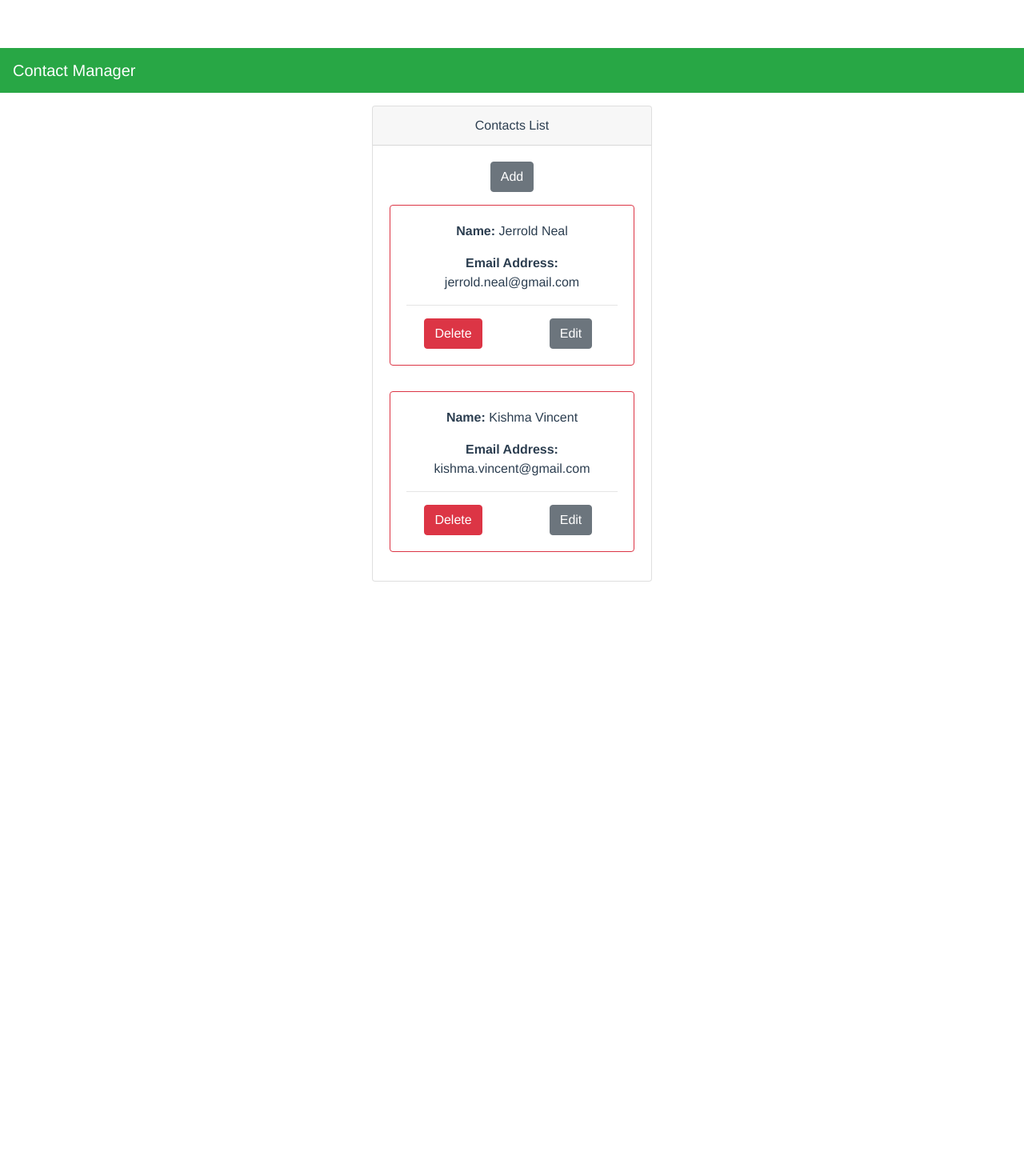
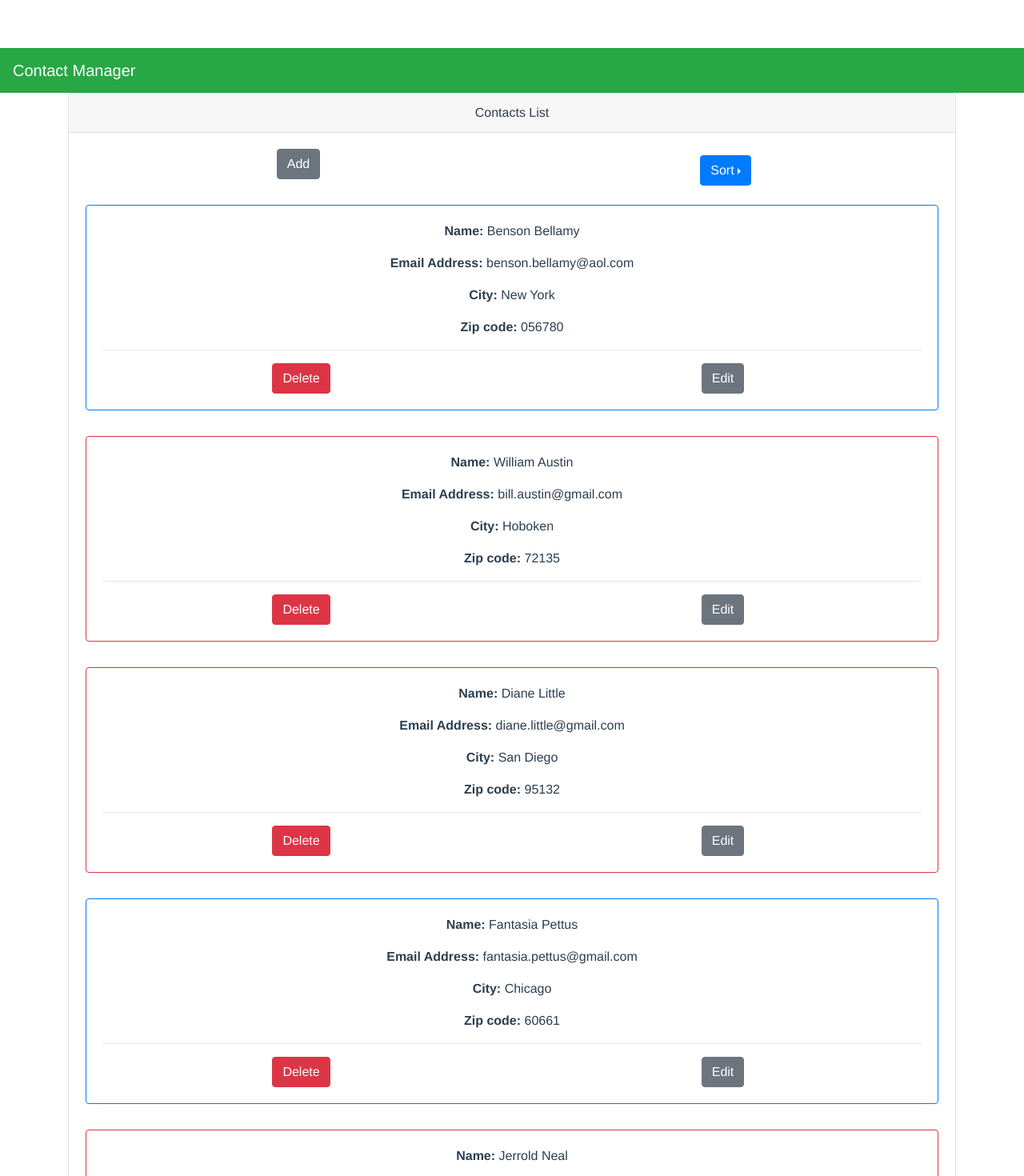
Before and after one commit to jerroldneal/asurity, a Vue app: page / in a window 1280 px wide. Shown: the top 1470 px of the page at 80% size. Before the commit the page ends 800 px from the top, so only its background shows below. Built offline with nearby package versions, Linux system fonts and the light colour scheme; data requests are answered from the project's data file.

Commit message:
Added sorting and at least 10 sample contacts

```diff
--- a/data/db.json
+++ b/data/db.json
@@ -7,7 +7,7 @@
       "address": {
         "street": "12224 NE 8th St APT 310",
         "city": "BELLEVUE",
-        "state": "SD",
+        "state": "WA",
         "zip": "98005"
       },
       "phone": "18184450634",
@@ -30,9 +30,145 @@
       "phone": "3406900255",
       "contact": {
         "frequencyId": "0",
+        "methodId": "0"
+      },
+      "id": 2
+    },
+    {
+      "firstName": "Diane",
+      "lastName": "Little",
+      "email": "diane.little@gmail.com",
+      "address": {
+        "street": "123 Main St.",
+        "city": "San Diego",
+        "state": "CA",
+        "zip": "95132"
+      },
+      "phone": "7777777777",
+      "contact": {
+        "frequencyId": "0",
         "methodId": "1"
       },
-      "id": 2
+      "id": 3
+    },
+    {
+      "firstName": "Tony",
+      "lastName": "Neal",
+      "email": "tony.neal@gmail.com",
+      "address": {
+        "street": "777 Martin Luther King Dr.",
+        "city": "Atlanta",
+        "state": "GA",
+        "zip": "21882"
+      },
+      "phone": "6021231111",
+      "contact": {
+        "frequencyId": "0",
+        "methodId": "0"
+      },
+      "id": 4
+    },
+    {
+      "firstName": "Princess",
+      "lastName": "Pettus",
+      "email": "mookie@gmail.com",
+      "address": {
+        "street": "111 E Chestnut",
+        "city": "Chicago",
+        "state": "IL",
+        "zip": "60611"
+      },
+      "phone": "778-123-1111",
+      "contact": {
+        "frequencyId": "2",
+        "methodId": "2"
+      },
+      "id": 5
+    },
+    {
+      "firstName": "William",
+      "lastName": "Austin",
+      "email": "bill.austin@gmail.com",
+      "address": {
+        "street": "435 Western Ave.",
+        "city": "Hoboken",
+        "state": "NJ",
+        "zip": "72135"
+      },
+      "phone": "7774561623",
+      "contact": {
+        "frequencyId": "0",
+        "methodId": "0"
+      },
+      "id": 6
+    },
+    {
+      "firstName": "Veronique",
+      "lastName": "Page",
+      "email": "myuniqueone.nd@gmail.com",
+      "address": {
+        "street": "546 Las Vegas Blvd. #778",
+        "city": "Las Vegas",
+        "state": "NV",
+        "zip": "98123"
+      },
+      "phone": "425-233-4233",
+      "contact": {
+        "frequencyId": "2",
+        "methodId": "0"
+      },
+      "id": 7
+    },
+    {
+      "firstName": "Fantasia",
+      "lastName": "Pettus",
+      "email": "fantasia.pettus@gmail.com",
+      "address": {
+        "street": "555 W. Madison",
+        "city": "Chicago",
+        "state": "IL",
+        "zip": "60661"
+      },
+      "phone": "7871234566",
+      "contact": {
+        "frequencyId": "1",
+        "methodId": "1"
+      },
+      "id": 8
+    },
+    {
+      "firstName": "Parag",
+      "lastName": "Hafeez",
+      "email": "parag.hafeez@gmail.com",
+      "address": {
+        "street": "675 Chicago Ave.",
+        "city": "Bellevue",
+        "state": "WA",
+        "zip": "77712"
+      },
+      "phone": "3214327654",
+      "contact": {
+        "frequencyId": "0",
+        "methodId": "0"
+      },
+      "id": 9
+    },
+    {
+      "firstName": "Benson",
+      "lastName": "Bellamy",
+      "email": "benson.bellamy@aol.com",
+      "address": {
+        "street": "444 Peppermill St",
+        "city": "New York",
+        "state": "NY",
+        "zip": "056780"
+      },
+      "phone": "4154546667",
+      "contact": {
+        "frequencyId": "2",
+        "methodId": "2"
+      },
+      "id": 10
     }
   ],
   "contactFrequencies": [
--- a/src/App.vue
+++ b/src/App.vue
@@ -3,7 +3,9 @@
     <AppHeader />
     <b-container>
       <b-row class="justify-content-center">
-        <ListContacts :contacts="contactList" @addContact="addContactHandler" @updateContact="updateContactHandler" @deleteContact="deleteContactHandler"/>
+        <b-col>
+          <ListContacts :contacts="contactList" @addContact="addContactHandler" @updateContact="updateContactHandler" @deleteContact="deleteContactHandler" @sortBy="sortByHandler"/>
+        </b-col>
       </b-row>
     </b-container>
   </div>
@@ -22,7 +24,8 @@ export default {
   },
   data() {
     return {
-      contactList: []
+      contactList: [],
+      orderByList: ['email']
     }
   },
   methods: {
@@ -58,8 +61,15 @@ export default {
         console.log(error);
       }
     },
+    async sortByHandler(sortByField) {
+      console.log(sortByField);
+      this.orderByList = [sortByField];
+      await this.getContactList();
+    },
     async getList(collectionName) {
-      let url = `http://localhost:3000/${collectionName}`;
+      let sortOrder = this.orderByList ? "?_sort="+this.orderByList.join("&") : "";
+      let url = `http://localhost:3000/${collectionName}${sortOrder}`;
+      console.log("url",url);
       let result = await axios.get(url);
       console.log('getList', collectionName, result, result.data);
       return result.data;
--- a/src/components/ListContacts.vue
+++ b/src/components/ListContacts.vue
@@ -1,14 +1,30 @@
 <template>
-    <b-col md="4" class="m-3">
     <b-card header="Contacts List">
-      <ManageContact  @addContact="addContact"/>
+      <b-container>
+        <b-row>
+          <b-col>
+            <ManageContact  @addContact="addContact" md="2"/>
+          </b-col>
+          <b-col>
+            <b-dropdown id="dropdown-dropright" dropright text="Sort" variant="primary" class="m-2">
+              <b-dropdown-item @click="sortBy('firstName')" href="#">First Name</b-dropdown-item>
+              <b-dropdown-item @click="sortBy('lastName')" href="#">Last Name</b-dropdown-item>
+              <b-dropdown-item @click="sortBy('email')" href="#">Email</b-dropdown-item>
+              <b-dropdown-item @click="sortBy('address.city')" href="#">City</b-dropdown-item>
+              <b-dropdown-item @click="sortBy('address.zip')" href="#">Zip</b-dropdown-item>
+            </b-dropdown>
+          </b-col>
+        </b-row>
+      </b-container>
       <b-card-group deck>
-        <b-card style="min-width: 50%" class="m-3"
+        <b-card style="min-width: 50%;" class="m-3"
           :border-variant="contact.contact.frequencyId > 0 ? 'primary':'danger'"
           align="center"
           v-for="contact in contacts" :key="contact.id">
           <b-card-text><strong>Name:</strong>  {{contact.firstName}} {{contact.lastName}}</b-card-text>
           <b-card-text><strong>Email Address:</strong>  {{contact.email}}</b-card-text>
+          <b-card-text><strong>City:</strong>  {{contact.address.city}}</b-card-text>
+          <b-card-text><strong>Zip code:</strong>  {{contact.address.zip}}</b-card-text>
           <hr/>
           <b-row>
             <b-col>
@@ -21,7 +37,6 @@
         </b-card>
       </b-card-group>
     </b-card>
-  </b-col>
 </template>
 
 <script>
@@ -43,6 +58,10 @@ export default {
     },
     deleteContact(contactId) {
       this.$emit('deleteContact', contactId);
+    },
+    sortBy(sortField) {
+      console.log(sortField);
+      this.$emit('sortBy', sortField);
     }
   }
 }
--- a/src/components/ManageContact.vue
+++ b/src/components/ManageContact.vue
@@ -91,28 +91,18 @@ export default {
         PhoneNumber: null,
         StateSelected: null,
         StateOptions: [
-          { value: null, text: 'Please select a state' },
-          { value: 'WA', text: "Washington" },
-          { value: 'DC', text: "Washington D.C."}
+          { value: null, text: 'Please select a state' }
         ],
-
         ContactFrequencySelected: null,
         ContactFrequencyOptions: [
-          { value: null, text: 'Please select an option' },
-          { value: 0, text: 'Contact only about account information' },
-          { value: 1, text: 'OK to contact with marketing information' },
-          { value: 2, text: 'OK to contact with third-party marketing information' },
+          { value: null, text: 'Please select an option' }
         ],
         ContactMethodSelected: null,
         ContactMethodOptions: [
-          { value: null, text: 'Please select an option' },
-          { value: 0, text: 'Text' },
-          { value: 1, text: 'Email' },
-          { value: 2, text: 'Phone' },
+          { value: null, text: 'Please select an option' }
         ]
       },
       submitted: false
-
     }
   },
   methods: {
```
